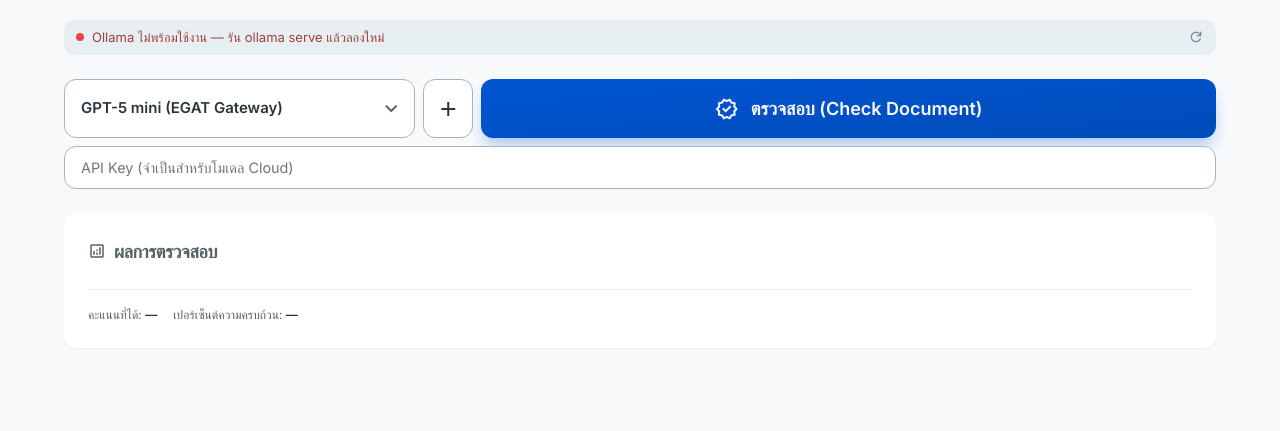
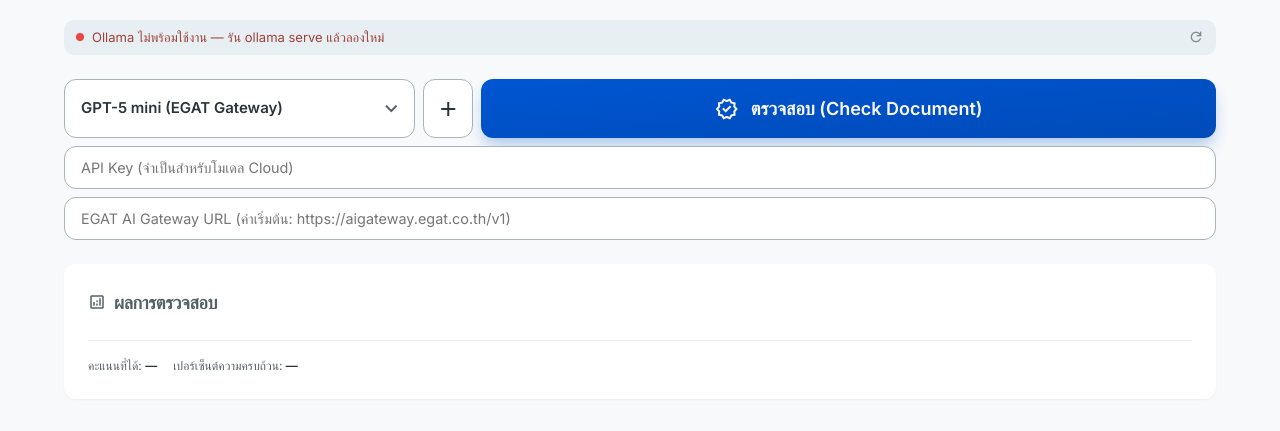
Before and after one commit to Portrate/EGAT-Risk-File-Checker, a FastAPI app: page / in a window 1280 px wide. Shown: the part 632-1063 px from the top of the page. Before the commit the page ends 951 px from the top, so only its background shows below. Run offline with FastAPI, Linux system fonts and the light colour scheme; data that the repository does not hold is empty.

Commit message:
User able to edit base url

```diff
--- a/checker/orchestrator.py
+++ b/checker/orchestrator.py
@@ -113,7 +113,7 @@
     return chunks
 
 
-async def analyze_with_llm_stream(document_text: str, checklist: list[dict], model: str = MODEL, api_key: str = ""):
+async def analyze_with_llm_stream(document_text: str, checklist: list[dict], model: str = MODEL, api_key: str = "", egat_gateway_url: str = ""):
     # Same as analyze_with_llm, but yields one event per checklist item as it completes,
     # plus a final "done" event with the full aggregated result.
     print(f"[DEBUG] (stream) Model: {model} | Checklist received: {json.dumps(checklist, ensure_ascii=False)}")
@@ -130,7 +130,7 @@
             for req_item in section.get("items", []):
                 requirement = req_item.get("name", "")
                 score = req_item.get("score", 0.0)
-                check = await _check_single_item(client, document_text, section_title, requirement, model=model, api_key=api_key)
+                check = await _check_single_item(client, document_text, section_title, requirement, model=model, api_key=api_key, egat_gateway_url=egat_gateway_url)
                 item_result = {
                     "requirement": requirement,
                     "score": score,
@@ -449,9 +449,10 @@
     requirement: str,
     model: str = MODEL,
     api_key: str = "",
+    egat_gateway_url: str = "",
 ) -> dict:
     if _is_egat_gateway_model(model):
-        return await _check_chunk_openai(client, chunk, section_title, requirement, model, api_key, base_url=EGAT_GATEWAY_BASE_URL)
+        return await _check_chunk_openai(client, chunk, section_title, requirement, model, api_key, base_url=egat_gateway_url or EGAT_GATEWAY_BASE_URL)
     if model.startswith("gemini"):
         return await _check_chunk_gemini(client, chunk, section_title, requirement, model, api_key)
     if model.startswith(("gpt", "o1", "o3")):
@@ -466,6 +467,7 @@
     requirement: str,
     model: str = MODEL,
     api_key: str = "",
+    egat_gateway_url: str = "",
 ) -> dict:
     # Check one checklist requirement across all document chunks
     # Return immediately on the first "pass" no need to read further chunks
@@ -473,7 +475,7 @@
     best = {"status": "fail", "reasoning": "", "evidence": None}
     try:
         for i, chunk in enumerate(chunks):
-            result = await _check_chunk(client, chunk, section_title, requirement, model=model, api_key=api_key)
+            result = await _check_chunk(client, chunk, section_title, requirement, model=model, api_key=api_key, egat_gateway_url=egat_gateway_url)
             status = result.get("status", "fail")
             print(f"[DEBUG] '{requirement[:40]}' chunk {i+1}/{len(chunks)} → {status}")
             if status == "pass":
--- a/main.py
+++ b/main.py
@@ -60,6 +60,7 @@
     checklist: str = Form(...),
     model: str = Form(default=""),
     api_key: str = Form(default=""),
+    egat_gateway_url: str = Form(default=""),
 ):
     # Validate inputs up-front so errors come back as proper HTTP responses, not as SSE error events
     pdf_bytes = await file.read()
@@ -84,7 +85,7 @@
 
     async def event_stream():
         try:
-            async for event in analyze_with_llm_stream(document_text, checklist_data, model=selected_model, api_key=api_key):
+            async for event in analyze_with_llm_stream(document_text, checklist_data, model=selected_model, api_key=api_key, egat_gateway_url=egat_gateway_url):
                 if event.get("type") == "done":
                     try:
                         hist_id = save_history(
--- a/static/js/main.js
+++ b/static/js/main.js
@@ -562,6 +562,12 @@
             form.append('api_key', apiKey);
         }
 
+        if (isEgatGatewayModel(selectedModel)) {
+            const egatUrlInput = document.getElementById('egat-gateway-url-input');
+            const egatUrl = egatUrlInput ? egatUrlInput.value.trim() : '';
+            if (egatUrl) form.append('egat_gateway_url', egatUrl);
+        }
+
         const res = await fetch('/analyze/stream', { method: 'POST', body: form });
         if (!res.ok) {
             const data = await res.json().catch(() => ({}));
@@ -593,12 +599,16 @@
 function initModelSelect() {
     const modelSelect = document.getElementById('model-select');
     const apiKeyRow = document.getElementById('api-key-row');
+    const egatGatewayUrlRow = document.getElementById('egat-gateway-url-row');
     const deleteBtn = document.getElementById('delete-model-btn');
     if (!modelSelect || !apiKeyRow) return;
 
     function updateApiKeyVisibility() {
         const val = modelSelect.value;
         apiKeyRow.style.display = isCloudModel(val) ? 'block' : 'none';
+        if (egatGatewayUrlRow) {
+            egatGatewayUrlRow.style.display = isEgatGatewayModel(val) ? 'block' : 'none';
+        }
     }
 
     function updateDeleteButtonVisibility() {
--- a/templates/index.html
+++ b/templates/index.html
@@ -192,6 +192,9 @@
                         <div id="api-key-row" style="display: none;">
                             <input id="api-key-input" type="password" placeholder="API Key (จำเป็นสำหรับโมเดล Cloud)" style="width: 100%; padding: 0.6rem 1rem; border: 1px solid var(--color-outline-variant); border-radius: 12px; background: var(--color-surface-container-lowest); color: var(--color-on-surface); font-size: 0.9rem; outline: none; box-sizing: border-box;" />
                         </div>
+                        <div id="egat-gateway-url-row" style="display: none;">
+                            <input id="egat-gateway-url-input" type="text" placeholder="EGAT AI Gateway URL (ค่าเริ่มต้น: https://aigateway.egat.co.th/v1)" style="width: 100%; padding: 0.6rem 1rem; border: 1px solid var(--color-outline-variant); border-radius: 12px; background: var(--color-surface-container-lowest); color: var(--color-on-surface); font-size: 0.9rem; outline: none; box-sizing: border-box;" />
+                        </div>
                     </div>
 
                     <!-- Results Area -->
```
